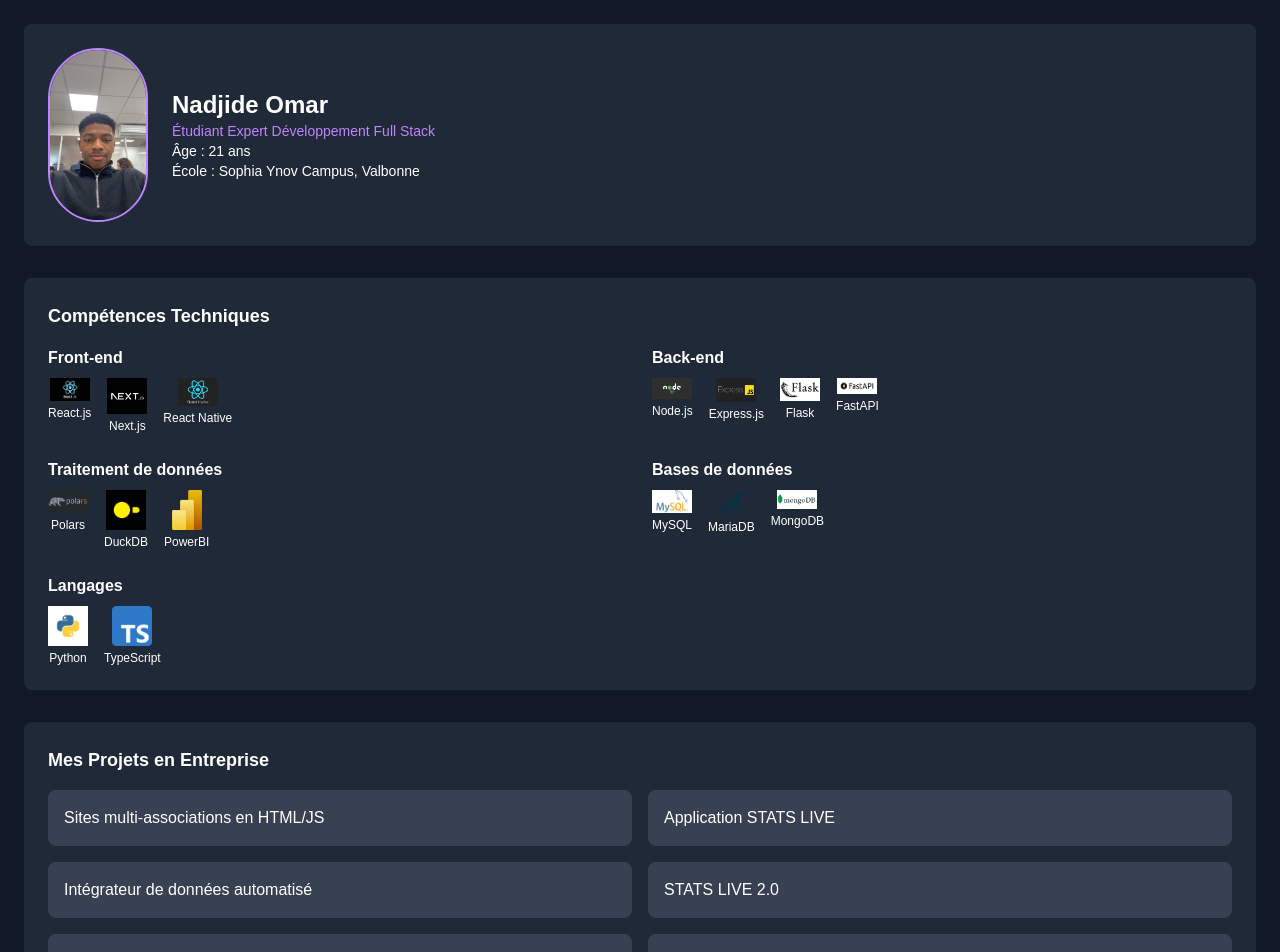
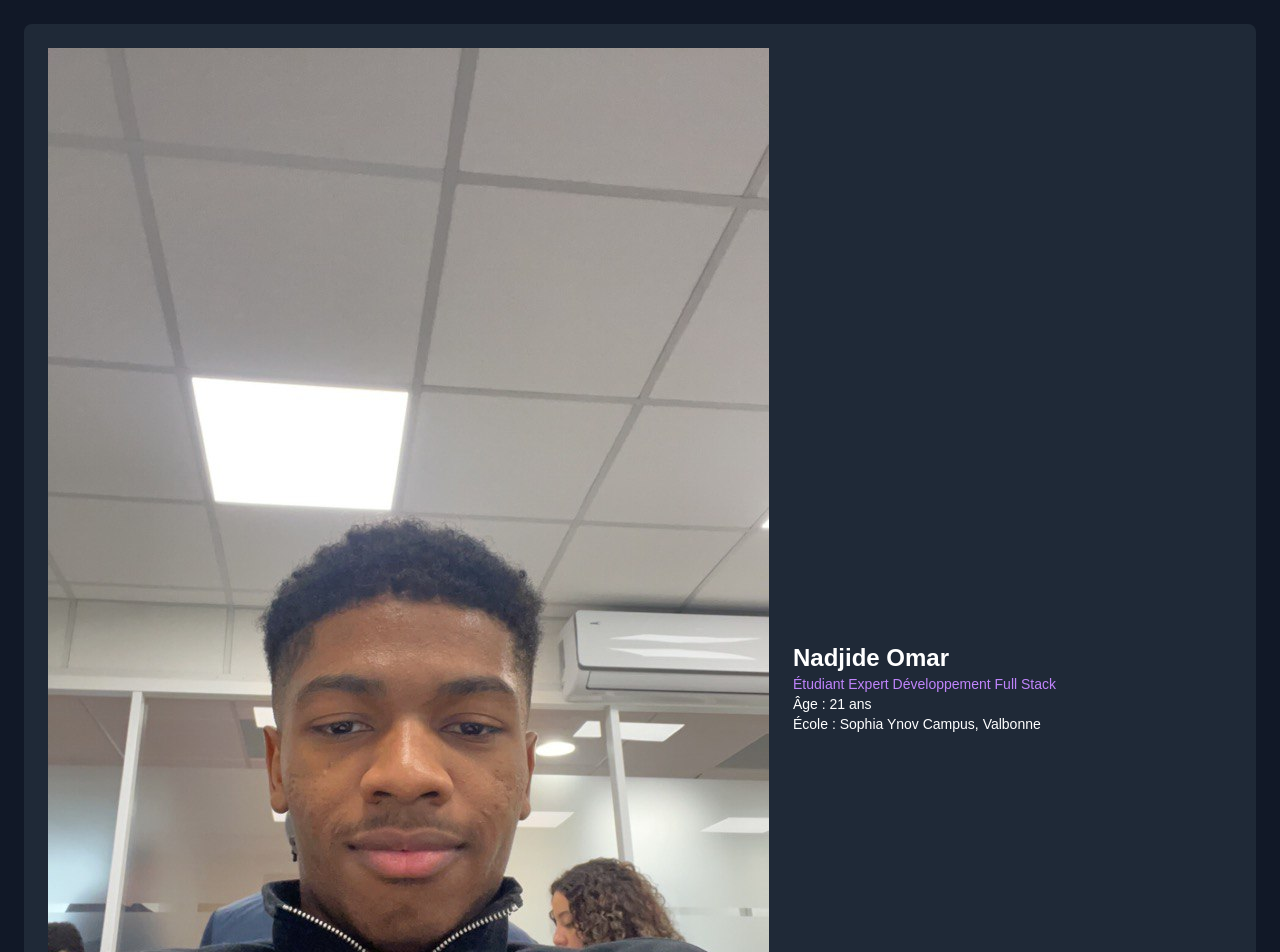
Before and after one commit to Nadjide/portfolio_ts, a Next.js app: page / in a window 1280 px wide. Shown: the top 952 px of the page. Built offline with nearby package versions, Linux system fonts and the light colour scheme.

Commit message:
Refactor Home component: enhance layout and improve image handling

```diff
--- a/app/page.tsx
+++ b/app/page.tsx
@@ -11,24 +11,25 @@ export default function Home() {
         initial={{ opacity: 0, y: 20 }}
         animate={{ opacity: 1, y: 0 }}
         transition={{ duration: 0.5 }}
-        className="bg-gray-800 p-6 rounded-lg mb-8"
+        className="bg-gray-800 p-6 rounded-lg mb-8 flex items-center"
       >
-        <div className="flex items-center space-x-6">
+        <div className="w-25 h-25">
           <Image
             src="/profile.jpg"
+            alt="Photo de profil"
             width={100}
             height={100}
-            alt="Photo de profil"
-            className="rounded-full border-2 border-purple-400"
+            className="object-cover w-full h-full"
           />
-          <div>
-            <h1 className="text-2xl font-semibold">Nadjide Omar</h1>
-            <p className="text-sm text-purple-400">Étudiant Expert Développement Full Stack</p>
-            <p className="text-sm">Âge : 21 ans</p>
-            <p className="text-sm">École : Sophia Ynov Campus, Valbonne</p>
-          </div>
+        </div>
+        <div className="ml-6 flex flex-col justify-center">
+          <h1 className="text-2xl font-semibold">Nadjide Omar</h1>
+          <p className="text-sm text-purple-400">Étudiant Expert Développement Full Stack</p>
+          <p className="text-sm">Âge : 21 ans</p>
+          <p className="text-sm">École : Sophia Ynov Campus, Valbonne</p>
         </div>
       </motion.div>
+
 
       {/* Section des compétences techniques */}
       <motion.div
@@ -39,78 +40,122 @@ export default function Home() {
       >
         <h3 className="text-lg font-semibold mb-4">Compétences Techniques</h3>
         <div className="grid grid-cols-1 md:grid-cols-2 gap-6">
+          {/* Front-end */}
           <div>
-            <h4 className="font-semibold mb-2">Front-end</h4>
-            <div className="flex space-x-4">
+            <h4 className="font-semibold mb-4 text-center text-purple-400">Front-end</h4>
+            <div className="grid grid-cols-3 gap-4">
               {[
                 { name: "React.js", img: "/langProg/react.png" },
                 { name: "Next.js", img: "/langProg/nextjs.png" },
                 { name: "React Native", img: "/langProg/reactnative.png" },
               ].map((tech, index) => (
-                <div key={index} className="flex flex-col items-center space-y-1">
-                  <Image src={tech.img} width={40} height={40} alt={tech.name} />
-                  <p className="text-xs">{tech.name}</p>
-                </div>
+                <motion.div
+                  key={index}
+                  className="flex flex-col items-center space-y-2 p-2 bg-gray-700 rounded-lg shadow-md"
+                  initial={{ opacity: 0, y: 10 }}
+                  animate={{ opacity: 1, y: 0 }}
+                  transition={{ duration: 0.3, delay: index * 0.1 }}
+                  whileHover={{ scale: 1.05 }}
+                >
+                  <Image src={tech.img} width={50} height={50} alt={tech.name} className="rounded-full" />
+                  <p className="text-sm">{tech.name}</p>
+                </motion.div>
               ))}
             </div>
           </div>
+
+          {/* Back-end */}
           <div>
-            <h4 className="font-semibold mb-2">Back-end</h4>
-            <div className="flex space-x-4">
+            <h4 className="font-semibold mb-4 text-center text-purple-400">Back-end</h4>
+            <div className="grid grid-cols-3 gap-4">
               {[
                 { name: "Node.js", img: "/langProg/node.png" },
                 { name: "Express.js", img: "/langProg/express.png" },
                 { name: "Flask", img: "/langProg/flask.png" },
                 { name: "FastAPI", img: "/langProg/fastapi.png" },
               ].map((tech, index) => (
-                <div key={index} className="flex flex-col items-center space-y-1">
-                  <Image src={tech.img} width={40} height={40} alt={tech.name} />
-                  <p className="text-xs">{tech.name}</p>
-                </div>
+                <motion.div
+                  key={index}
+                  className="flex flex-col items-center space-y-2 p-2 bg-gray-700 rounded-lg shadow-md"
+                  initial={{ opacity: 0, y: 10 }}
+                  animate={{ opacity: 1, y: 0 }}
+                  transition={{ duration: 0.3, delay: index * 0.1 }}
+                  whileHover={{ scale: 1.05 }}
+                >
+                  <Image src={tech.img} width={50} height={50} alt={tech.name} className="rounded-full" />
+                  <p className="text-sm">{tech.name}</p>
+                </motion.div>
               ))}
             </div>
           </div>
+
+          {/* Traitement de données */}
           <div>
-            <h4 className="font-semibold mb-2">Traitement de données</h4>
-            <div className="flex space-x-4">
+            <h4 className="font-semibold mb-4 text-center text-purple-400">Traitement de données</h4>
+            <div className="grid grid-cols-3 gap-4">
               {[
                 { name: "Polars", img: "/langProg/polars.png" },
                 { name: "DuckDB", img: "/langProg/duckdb.png" },
                 { name: "PowerBI", img: "/langProg/powerbi.png" },
               ].map((tech, index) => (
-                <div key={index} className="flex flex-col items-center space-y-1">
-                  <Image src={tech.img} width={40} height={40} alt={tech.name} />
-                  <p className="text-xs">{tech.name}</p>
-                </div>
+                <motion.div
+                  key={index}
+                  className="flex flex-col items-center space-y-2 p-2 bg-gray-700 rounded-lg shadow-md"
+                  initial={{ opacity: 0, y: 10 }}
+                  animate={{ opacity: 1, y: 0 }}
+                  transition={{ duration: 0.3, delay: index * 0.1 }}
+                  whileHover={{ scale: 1.05 }}
+                >
+                  <Image src={tech.img} width={50} height={50} alt={tech.name} className="rounded-full" />
+                  <p className="text-sm">{tech.name}</p>
+                </motion.div>
               ))}
             </div>
           </div>
+
+          {/* Bases de données */}
           <div>
-            <h4 className="font-semibold mb-2">Bases de données</h4>
-            <div className="flex space-x-4">
+            <h4 className="font-semibold mb-4 text-center text-purple-400">Bases de données</h4>
+            <div className="grid grid-cols-3 gap-4">
               {[
                 { name: "MySQL", img: "/langProg/mysql.png" },
                 { name: "MariaDB", img: "/langProg/mariadb.png" },
                 { name: "MongoDB", img: "/langProg/mongodb.png" },
               ].map((tech, index) => (
-                <div key={index} className="flex flex-col items-center space-y-1">
-                  <Image src={tech.img} width={40} height={40} alt={tech.name} />
-                  <p className="text-xs">{tech.name}</p>
-                </div>
+                <motion.div
+                  key={index}
+                  className="flex flex-col items-center space-y-2 p-2 bg-gray-700 rounded-lg shadow-md"
+                  initial={{ opacity: 0, y: 10 }}
+                  animate={{ opacity: 1, y: 0 }}
+                  transition={{ duration: 0.3, delay: index * 0.1 }}
+                  whileHover={{ scale: 1.05 }}
+                >
+                  <Image src={tech.img} width={50} height={50} alt={tech.name} className="rounded-full" />
+                  <p className="text-sm">{tech.name}</p>
+                </motion.div>
               ))}
             </div>
           </div>
+
+          {/* Langages */}
           <div>
-            <h4 className="font-semibold mb-2">Langages</h4>
-            <div className="flex space-x-4">
+            <h4 className="font-semibold mb-4 text-center text-purple-400">Langages</h4>
+            <div className="grid grid-cols-3 gap-4">
               {[
                 { name: "Python", img: "/langProg/python.png" },
                 { name: "TypeScript", img: "/langProg/typescript.png" },
               ].map((tech, index) => (
-                <div key={index} className="flex flex-col items-center space-y-1">
-                  <Image src={tech.img} width={40} height={40} alt={tech.name} />
-                  <p className="text-xs">{tech.name}</p>
-                </div>
+                <motion.div
+                  key={index}
+                  className="flex flex-col items-center space-y-2 p-2 bg-gray-700 rounded-lg shadow-md"
+                  initial={{ opacity: 0, y: 10 }}
+                  animate={{ opacity: 1, y: 0 }}
+                  transition={{ duration: 0.3, delay: index * 0.1 }}
+                  whileHover={{ scale: 1.05 }}
+                >
+                  <Image src={tech.img} width={50} height={50} alt={tech.name} className="rounded-full" />
+                  <p className="text-sm">{tech.name}</p>
+                </motion.div>
               ))}
             </div>
           </div>
@@ -139,7 +184,7 @@ export default function Home() {
               whileHover={{ scale: 1.05 }}
               className="bg-gray-700 p-4 rounded-lg cursor-pointer"
             >
-              {project}
+              <p className="font-bold text-[#c084fc]">{project}</p>
             </motion.div>
           ))}
         </div>
@@ -165,7 +210,7 @@ export default function Home() {
               whileHover={{ scale: 1.05 }}
               className="bg-gray-700 p-4 rounded-lg cursor-pointer"
             >
-              {project}
+              <p className="font-bold text-[#c084fc]">{project}</p>
             </motion.div>
           ))}
         </div>
```
